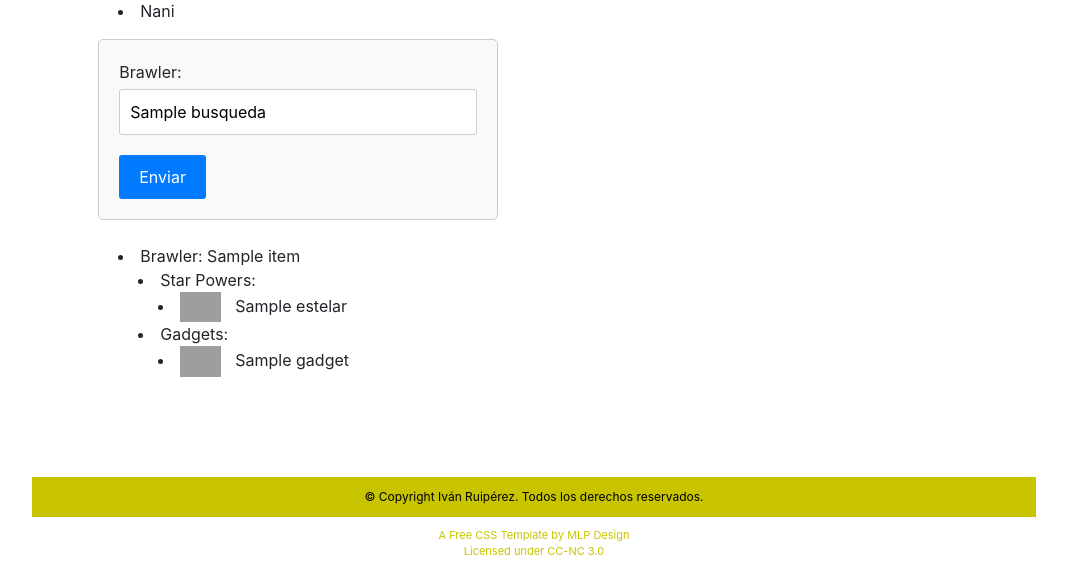
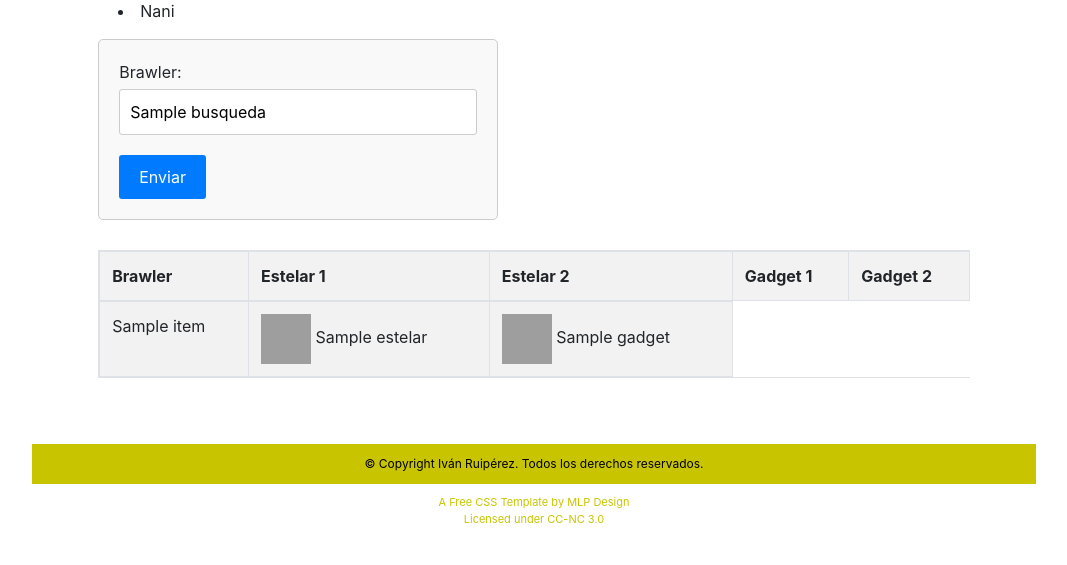
Before and after one commit to IvanRuiperezB/ProyectoFinal, a Flask app: template templates/brawlers.html in a window 1280 px wide. Shown: the part 467-1032 px from the top of the page, without its empty margins (106-1173 px from the left). After the commit the page ends 990 px from the top, so only its background shows below. Run offline with Flask 3, Linux system fonts and the light colour scheme; the template is opened without the code that fills it: most values are stand-ins (such as "Sample title", 1, 10 or a date in 2020); some libraries are stand-ins or nearby versions; grey boxes are pictures that could not be loaded.

Commit message:
tablas paginadas

```diff
--- a/templates/brawlers.html
+++ b/templates/brawlers.html
@@ -23,40 +23,74 @@
     <div class="post">
         {% if brawlers != 1 %}
             {% if brawlers != 0 %}
-                <ul>
+                <table id="tablax" class="table table-striped table-bordered">
+                    <thead>
+                        <tr>
+                            <th>Brawler</th>
+                            <th>Estelar 1</th>
+                            <th>Estelar 2</th>
+                            <th>Gadget 1</th>
+                            <th>Gadget 2</th>
+                        </tr>
+                    </thead>
+                    <tbody>
                     {% for item in brawlers%}
-                        <li>Brawler: {{item["name"]}}
-                            <ul>
-                                <li>Star Powers:
-                                    <ul>
-                                    {% for estelar in item["starPowers"] %}
-                                        <li>
-                                            <img class="player-icon" src="https://cdn.brawlstats.com/star-powers/{{estelar["id"]}}.png">
-                                            {{estelar["name"]}}
-                                        </li>
-                                    {% endfor %}
-                                    </ul>
-                                </li>
-                                <li>Gadgets:
-                                    <ul>
-                                    {% for gadget in item["gadgets"] %}
-                                        <li>
-                                            <img class="player-icon" src="https://cdn.brawlstats.com/gadgets/{{gadget["id"]}}.png">
-                                            {{gadget["name"]}}
-                                        </li>
-                                    {% endfor %}
-                                    </ul>
-                                </li>
-                            </ul>
-                        </li>
-                        <br>
+                        <tr>
+                            <td>{{item["name"]}}</td>
+                            {% for estelar in item["starPowers"] %}
+                                <td><img class="mini" src="https://cdn.brawlstats.com/star-powers/{{estelar["id"]}}.png">
+                                {{estelar["name"]}}</td>
+                            {% endfor %}
+                            {% for gadget in item["gadgets"] %}
+                                <td><img class="mini" src="https://cdn.brawlstats.com/gadgets/{{gadget["id"]}}.png">
+                                {{gadget["name"]}}</td>
+                            {% endfor %}
+                        </tr>
                     {% endfor %}
-                </ul>
+                    </tbody>
+                </table>
             {% else %}
                 <p>No hay brawlers que coincidan con la palabra de búsqueda.</p>
             {% endif %}
         {% endif %}
     </div>
+    <script src="https://code.jquery.com/jquery-3.4.1.js"
+        integrity="sha256-WpOohJOqMqqyKL9FccASB9O0KwACQJpFTUBLTYOVvVU=" crossorigin="anonymous">
+        </script>
+    <!-- DATATABLES -->
+    <script src="https://cdn.datatables.net/1.10.20/js/jquery.dataTables.min.js">
+    </script>
+    <!-- BOOTSTRAP -->
+    <script src="https://cdn.datatables.net/1.10.20/js/dataTables.bootstrap4.min.js">
+    </script>
+    <script>
+        $(document).ready(function () {
+            $('#tablax').DataTable({
+                language: {
+                    processing: "Tratamiento en curso...",
+                    search: "Buscar&nbsp;:",
+                    lengthMenu: "Agrupar de _MENU_ items",
+                    info: "Mostrando del item _START_ al _END_ de un total de _TOTAL_ items",
+                    infoEmpty: "No existen datos.",
+                    infoFiltered: "(filtrado de _MAX_ elementos en total)",
+                    infoPostFix: "",
+                    loadingRecords: "Cargando...",
+                    zeroRecords: "No se encontraron datos con tu busqueda",
+                    emptyTable: "No hay datos disponibles en la tabla.",
+                    paginate: {
+                        first: "Primero",
+                        previous: "Anterior",
+                        next: "Siguiente",
+                        last: "Ultimo"
+                    },
+                    aria: {
+                        sortAscending: ": active para ordenar la columna en orden ascendente",
+                        sortDescending: ": active para ordenar la columna en orden descendente"
+                    }
+                },
+                lengthMenu: [ [10, 25, -1], [10, 25, "All"] ]
+            });
+        });
+    </script>
 </div>
-
 {% endblock %}
--- a/templates/club.html
+++ b/templates/club.html
@@ -71,8 +71,8 @@
                         sortDescending: ": active para ordenar la columna en orden descendente"
                     }
                 },
-                scrollY: 400,
                 lengthMenu: [ [10, 25, -1], [10, 25, "All"] ],
+                order: [[ 1, 'desc']],
             });
         });
     </script>
```
